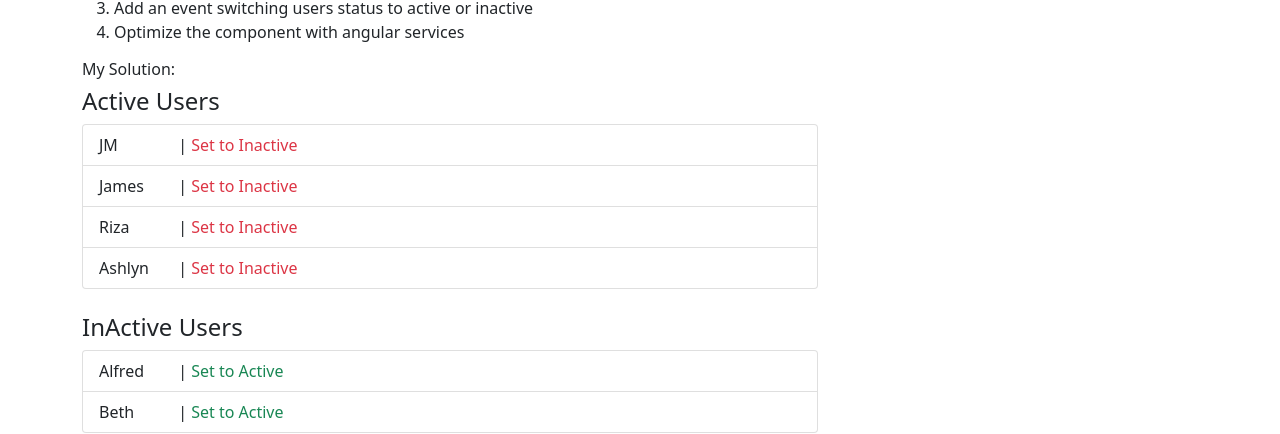
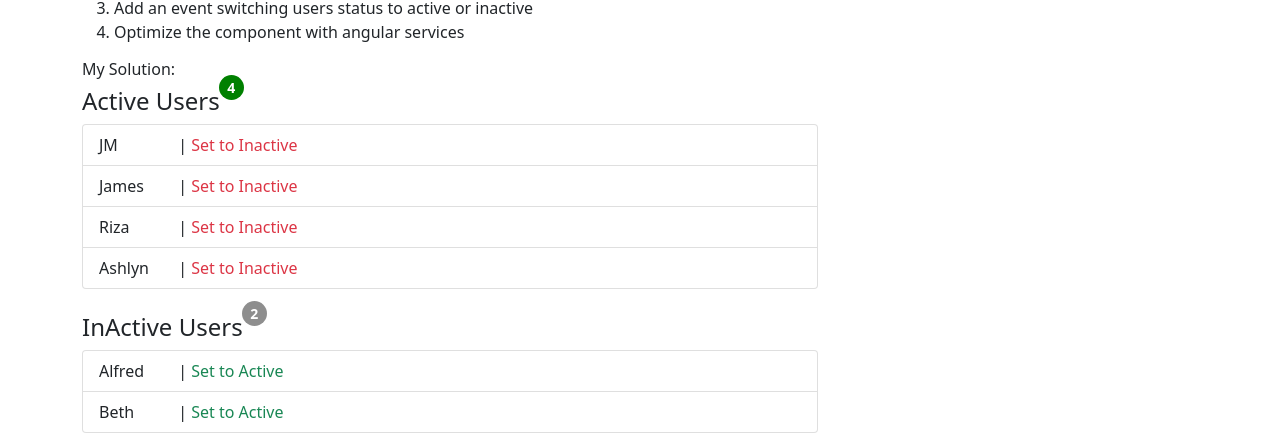
Before and after one commit to jmguevarra/angular-hello-app, an Angular app: page / in a window 1280 px wide. Shown: the part 4030-4464 px from the top of the page. Built offline with nearby package versions, Linux system fonts and the light colour scheme.

Commit message:
Additional Counter Services Ts

```diff
--- a/src/app/app.module.ts
+++ b/src/app/app.module.ts
@@ -22,6 +22,7 @@ import { Assignment5Component } from './assignment5/assignment5.component';
 import { ActiveUsersComponent } from './assignment5/active-users/active-users.component';
 import { InactiveUsersComponent } from './assignment5/inactive-users/inactive-users.component';
 import { Users } from './shared/users.service';
+import { CounterService } from './shared/counter.services';
 
 @NgModule({
   declarations: [
@@ -49,7 +50,7 @@ import { Users } from './shared/users.service';
     BrowserModule,
     FormsModule
   ],
-  providers: [Users],
+  providers: [Users, CounterService],
   bootstrap: [AppComponent]
 })
 export class AppModule { }
--- a/src/app/assignment5/active-users/active-users.component.css
+++ b/src/app/assignment5/active-users/active-users.component.css
@@ -7,3 +7,23 @@ a{
     max-width: 75px;
     display: inline-block;
 }
+.user-heading{
+    position: relative;
+    display: inline-block;
+}
+
+.count-user {
+    width: 25px;
+    height: 25px;
+    line-height: 25px;
+    display: inline-block;
+    text-align: center;
+    background-color: green;
+    border-radius: 50px;
+    font-size: 14px;
+    font-weight: 700;
+    color: #fff;
+    position: absolute;
+    right: -24px;
+    top: -12px;
+}
--- a/src/app/assignment5/active-users/active-users.component.html
+++ b/src/app/assignment5/active-users/active-users.component.html
@@ -1,5 +1,5 @@
 <div class="active-users mb-4">
-    <h4>Active Users</h4>
+    <h4 class="user-heading">Active Users <span class="count-user">{{ countUser }}</span></h4>
     <ul class="list-group">
         <li
             class="list-group-item"
--- a/src/app/assignment5/active-users/active-users.component.ts
+++ b/src/app/assignment5/active-users/active-users.component.ts
@@ -1,5 +1,6 @@
 import { Component, DoCheck, OnInit } from '@angular/core';
 import { filter } from 'rxjs';
+import { CounterService } from 'src/app/shared/counter.services';
 import { Users } from 'src/app/shared/users.service';
 
 @Component({
@@ -9,14 +10,17 @@ import { Users } from 'src/app/shared/users.service';
 })
 export class ActiveUsersComponent implements OnInit, DoCheck{
   users: {name: string, status: string}[] = [];
+  countUser: number = 0;
 
-  constructor(private userObj: Users) { }
+  constructor(private userObj: Users, private counter: CounterService) { }
 
   ngOnInit(): void {
     this.users = this.userObj.loadUsers('Active');
+    this.countUser = this.counter.getActiveUsers();
   }
   ngDoCheck(): void {
     this.users = this.userObj.loadUsers('Active');
+    this.countUser = this.counter.getActiveUsers();
   }
 
   setStatus(user: {name: string, status: string}, newStatus){
--- a/src/app/assignment5/inactive-users/inactive-users.component.css
+++ b/src/app/assignment5/inactive-users/inactive-users.component.css
@@ -7,3 +7,22 @@ a{
     max-width: 75px;
     display: inline-block;
 }
+.user-heading{
+    position: relative;
+    display: inline-block;
+}
+.count-user {
+    width: 25px;
+    height: 25px;
+    line-height: 25px;
+    display: inline-block;
+    text-align: center;
+    background-color: #8e8e8e;
+    border-radius: 50px;
+    font-size: 14px;
+    font-weight: 700;
+    color: #fff;
+    position: absolute;
+    right: -24px;
+    top: -12px;
+}
--- a/src/app/assignment5/inactive-users/inactive-users.component.html
+++ b/src/app/assignment5/inactive-users/inactive-users.component.html
@@ -1,5 +1,5 @@
 <div class="inactive-users">
-    <h4>InActive Users</h4>
+    <h4 class="user-heading">InActive Users <span class="count-user">{{ countUser }}</span></h4>
     <ul class="list-group">
         <li
             class="list-group-item"
--- a/src/app/assignment5/inactive-users/inactive-users.component.ts
+++ b/src/app/assignment5/inactive-users/inactive-users.component.ts
@@ -1,4 +1,5 @@
 import { Component, DoCheck, OnInit } from '@angular/core';
+import { CounterService } from 'src/app/shared/counter.services';
 import { Users } from 'src/app/shared/users.service';
 
 @Component({
@@ -8,14 +9,17 @@ import { Users } from 'src/app/shared/users.service';
 })
 export class InactiveUsersComponent implements OnInit, DoCheck {
   users: {name: string, status: string}[] = [];
+  countUser: number = 0;
 
-  constructor(private userObj: Users) { }
+  constructor(private userObj: Users, private counter: CounterService) { }
 
   ngOnInit(): void {
     this.users = this.userObj.loadUsers('Inactive');
+    this.countUser = this.counter.getInactiveUsers();
   }
   ngDoCheck(): void {
     this.users = this.userObj.loadUsers('Inactive');
+    this.countUser = this.counter.getInactiveUsers();
   }
 
   setStatus(user: {name: string, status: string}, newStatus){
--- /dev/null
+++ b/src/app/shared/counter.services.ts
@@ -0,0 +1,18 @@
+export class CounterService{
+    allActiveUsers: number = 0;
+    allInactiveUsers: number = 0;
+
+    setActiveUsers(countUsers: number){
+        this.allActiveUsers = countUsers;
+    }
+    getActiveUsers(){
+        return this.allActiveUsers;
+    }
+
+    setInactiveUsers(countUsers: number){
+        this.allInactiveUsers = countUsers
+    }
+    getInactiveUsers(){
+        return this.allInactiveUsers;
+    }
+}
--- a/src/app/shared/users.service.ts
+++ b/src/app/shared/users.service.ts
@@ -1,3 +1,7 @@
+import { Injectable } from "@angular/core";
+import { CounterService } from "./counter.services";
+
+@Injectable()
 export class Users{
     users  =[
         {
@@ -26,11 +30,13 @@ export class Users{
         },
     ];
 
+    constructor(private counter: CounterService){}
+
     loadUsers(status: string){
         const activeUsers = this.users.filter(function(user){
             return user.status === status;
         });
-
+        this.countUsers();
         return activeUsers;
     }
 
@@ -41,4 +47,13 @@ export class Users{
         });
     }
 
+    countUsers(){
+        let totalUsers = this.users.length;
+        let countActive = this.users.filter(function(user){
+            return user.status === 'Active';
+        });
+
+        this.counter.setActiveUsers(countActive.length);
+        this.counter.setInactiveUsers(totalUsers - countActive.length);
+    }
 }
```
